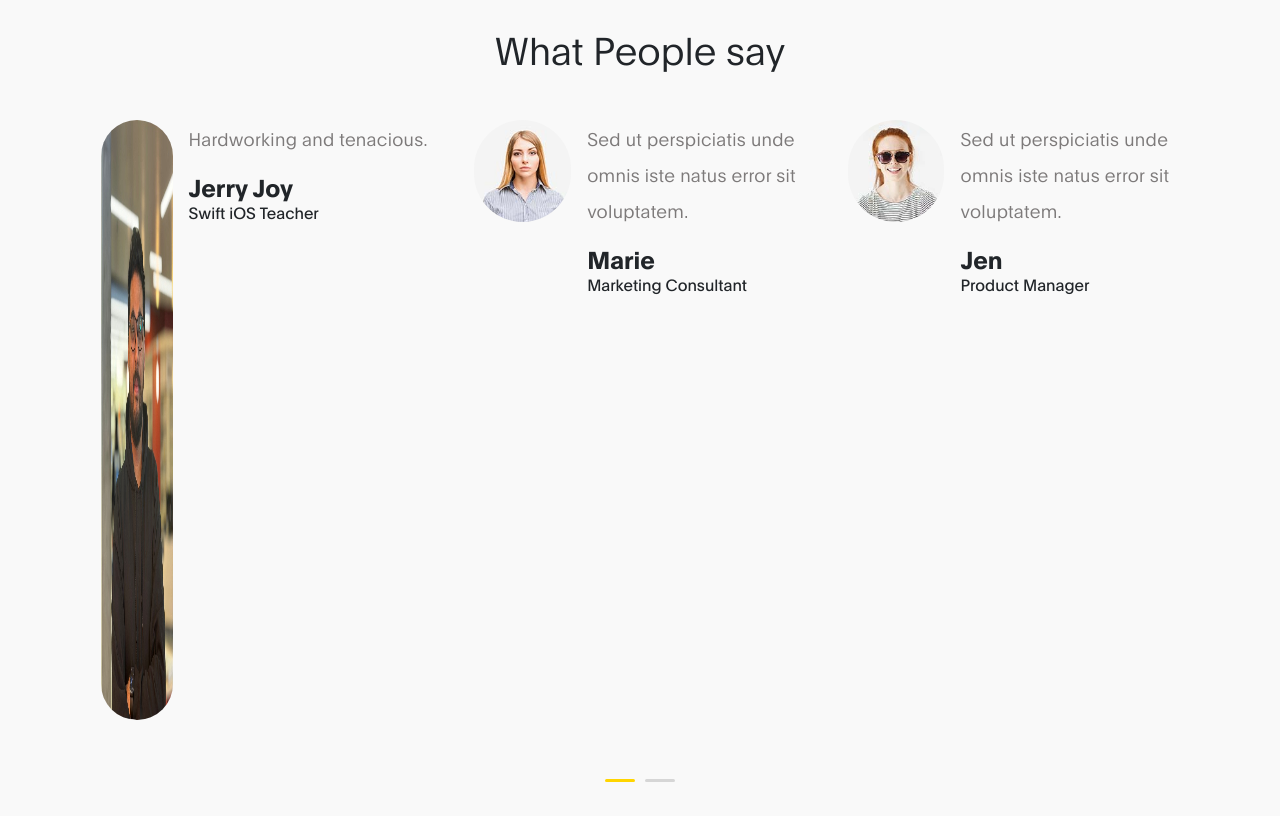
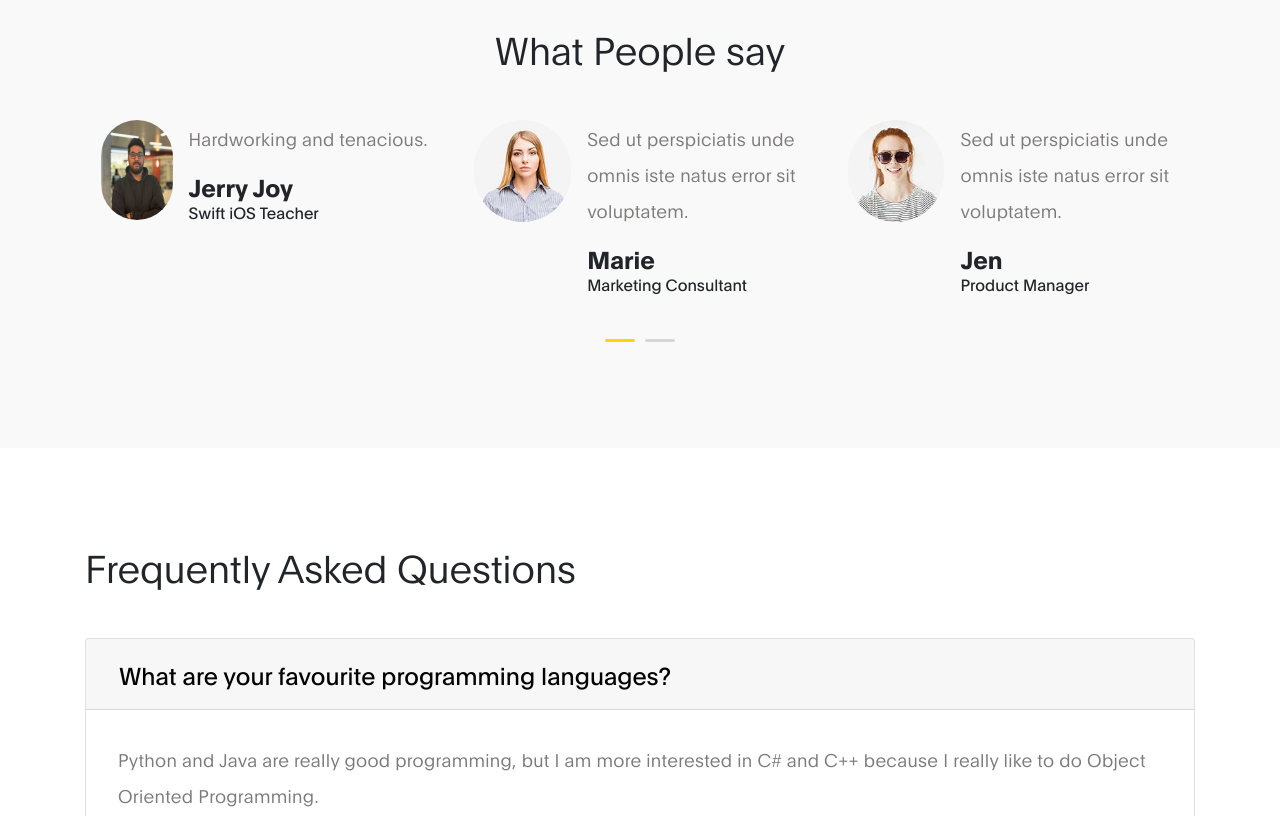
Before and after one commit to Mikejunyang/Portfolio, a plain HTML site: page index.html in a window 1280 px wide. Shown: the part 1680-2496 px from the top of the page. Drawn offline with Linux system fonts and the light colour scheme.

Commit message:
Update index.html

```diff
--- a/index.html
+++ b/index.html
@@ -150,7 +150,7 @@ https://www.tooplate.com/view/2120-ben-resume
                             <div class="item">
                                 <div class="testimonials-thumb d-flex">
                                     <div class="testimonials-image">
-                                        <img src="images/testimonials/JerryJoy.jpg" class="img-fluid" alt="testimonials image" style="width:100px;height:600px;">
+                                        <img src="images/testimonials/JerryJoy.jpg" class="img-fluid" alt="testimonials image" style="width:100px;height:100px;">
                                     </div>
 
                                     <div class="testimonials-info">
```
